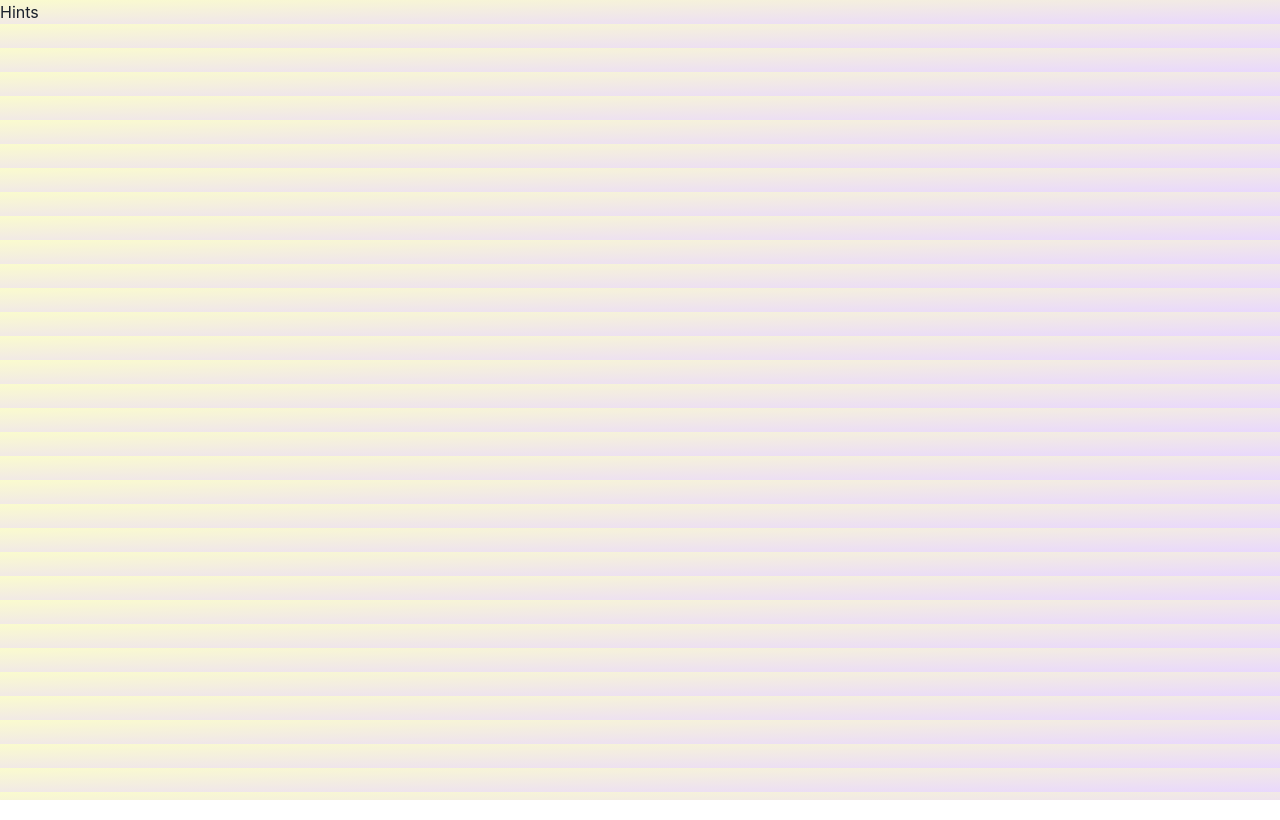
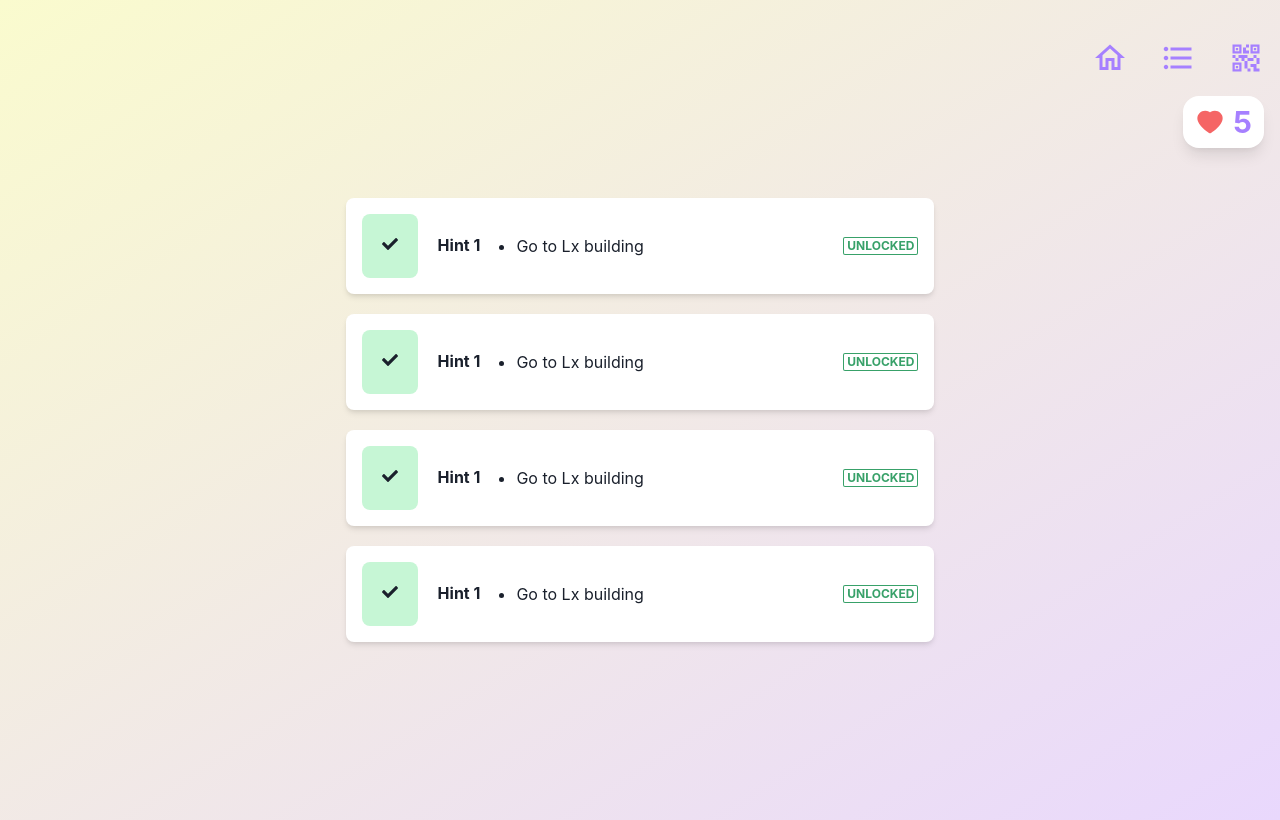
Before and after one commit to ThisTine/detectiveXXIII-frontend, a React (Vite) app: page /hints in a window 1280 px wide. Built offline with nearby package versions, Linux system fonts and the light colour scheme; no server answers.

Commit message:
feature: hint-card

```diff
--- /dev/null
+++ b/src/components/HintCards.tsx
@@ -0,0 +1,40 @@
+import {
+  Heading,
+  Box,
+  UnorderedList,
+  ListItem,
+  Icon,
+  Flex,
+  Badge,
+} from "@chakra-ui/react";
+import { FaLock, FaCheck } from "react-icons/fa";
+function HintCards(props) {
+  return (
+    <Box minW="300px" width={{base:"100%",sm:"80%"}} boxShadow="md" p="4" rounded="lg" bg="white">
+      <Flex
+        alignItems="center"
+        justifyContent="space-between"
+        gap="2"
+      >
+        <Flex
+          gap="5"
+          alignItems="center"
+        >
+          <Box bg="#C6F6D5" p="5" rounded="lg">
+            <Icon as={FaCheck}></Icon>
+          </Box>
+          <Heading as="h3" size="sm">
+            Hint 1
+          </Heading>
+          <UnorderedList>
+            <ListItem>Go to Lx building</ListItem>
+          </UnorderedList>
+        </Flex>
+        <Badge ml="1" colorScheme="green" variant='outline'>
+          Unlocked
+        </Badge>
+      </Flex>
+    </Box>
+  );
+}
+export default HintCards;
--- a/src/pages/Hints.tsx
+++ b/src/pages/Hints.tsx
@@ -1,36 +1,42 @@
-import { useState } from "react"
+import HintCards from "../components/HintCards";
+import AppLayout from "../layouts/AppLayout";
+import { useState } from "react";
+import { Flex } from "@chakra-ui/react";
 
-type hints = {userId: 1|2,hint:string,isShow:boolean}[]
-type life = 0 | 1 | 2 | 3 | 4 | 5
+type hints = { userId: 1 | 2; hint: string; isShow: boolean }[];
+type life = 0 | 1 | 2 | 3 | 4 | 5;
 
-const mockhints:hints = [
-    {userId:1,hint:"ทดสอบ",isShow:true},
-    {userId:2,hint:"ทดสอบ",isShow:true},
-    {userId:1,hint:"ทดสอบ",isShow:true},
-    {userId:2,hint:"ทดสอบ",isShow:true},
-    {userId:1,hint:"ทดสอบ",isShow:true},
-    {userId:2,hint:"ทดสอบ",isShow:true},
-    {userId:1,hint:"ทดสอบ",isShow:true},
-    {userId:2,hint:"ทดสอบ",isShow:true},
-    {userId:1,hint:"ทดสอบ",isShow:true},
-    {userId:2,hint:"ทดสอบ",isShow:true},
-    {userId:1,hint:"ทดสอบ",isShow:false},
-    {userId:2,hint:"ทดสอบ",isShow:false},
-    {userId:1,hint:"ทดสอบ",isShow:false},
-    {userId:2,hint:"ทดสอบ",isShow:false},
-    {userId:1,hint:"ทดสอบ",isShow:false},
-    {userId:2,hint:"ทดสอบ",isShow:false},
-    {userId:1,hint:"ทดสอบ",isShow:false},
-    {userId:1,hint:"ทดสอบ",isShow:false},
-
-]
+const mockhints: hints = [
+  { userId: 1, hint: "ทดสอบ", isShow: true },
+  { userId: 2, hint: "ทดสอบ", isShow: true },
+  { userId: 1, hint: "ทดสอบ", isShow: true },
+  { userId: 2, hint: "ทดสอบ", isShow: true },
+  // { userId: 1, hint: "ทดสอบ", isShow: true },
+  // { userId: 2, hint: "ทดสอบ", isShow: true },
+  // { userId: 1, hint: "ทดสอบ", isShow: true },
+  // { userId: 2, hint: "ทดสอบ", isShow: true },
+  // { userId: 1, hint: "ทดสอบ", isShow: true },
+  // { userId: 2, hint: "ทดสอบ", isShow: true },
+  // { userId: 1, hint: "ทดสอบ", isShow: false },
+  // { userId: 2, hint: "ทดสอบ", isShow: false },
+  // { userId: 1, hint: "ทดสอบ", isShow: false },
+  // { userId: 2, hint: "ทดสอบ", isShow: false },
+  // { userId: 1, hint: "ทดสอบ", isShow: false },
+  // { userId: 2, hint: "ทดสอบ", isShow: false },
+  // { userId: 1, hint: "ทดสอบ", isShow: false },
+  // { userId: 1, hint: "ทดสอบ", isShow: false },
+];
 
 const Hints = () => {
-    const [hints] = useState<hints>(mockhints)
-    const [life] = useState<life>(0)
+  const [hints] = useState<hints>(mockhints);
+  const [life] = useState<life>(0);
   return (
-    <div>Hints</div>
-  )
-}
+    <AppLayout nav flexDirection="column" gap="5" marginY="5">
+      {mockhints.map((hints,index)=>{
+        return <HintCards key={index} hints={hints} />
+      })}
+    </AppLayout>
+  );
+};
 
-export default Hints
+export default Hints;
```
